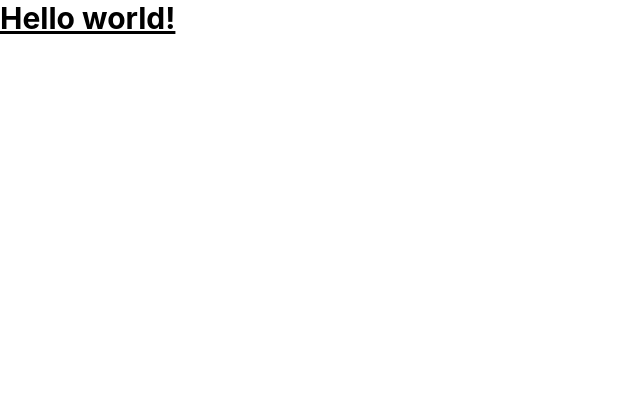
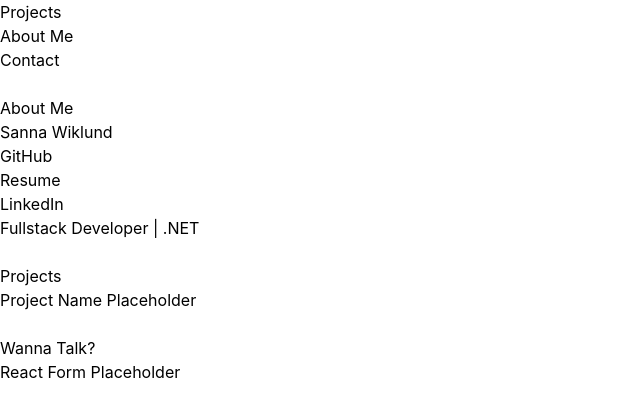
Before and after one commit to sannawiklund/Portfolio, a React (Create React App) app: page / in a window 1280 px wide. Shown: the top 418 px of the page, without its empty margins (0-640 px from the left). Built offline with nearby package versions, Linux system fonts and the light colour scheme.

Commit message:
Added components, CSS-files & CSS-folder

```diff
--- a/src/App.js
+++ b/src/App.js
@@ -1,9 +1,33 @@
 import './App.css';
+import Hero from './Components/Hero';
+import AboutMe from './Components/AboutMe';
+import Projects from './Components/Projects';
+import Contact from './Components/Contact';
+
 
 export default function App() {
   return (
-    <h1 className="text-3xl font-bold underline">
-      Hello world!
-    </h1>
+
+    <div className = "portfolioContainer">
+
+        <Hero></Hero>
+
+          <br></br>
+
+        <AboutMe></AboutMe>
+
+          <br></br>
+
+        <Projects></Projects>
+
+          <br></br>
+
+        <Contact></Contact>
+
+          <br></br>
+
+
+      </div>
+
   )
 }
--- /dev/null
+++ b/src/ComponentStyling/Hero.css
@@ -0,0 +1 @@
+/* Hero Styling */
--- /dev/null
+++ b/src/Components/AboutMe.js
@@ -0,0 +1,41 @@
+import { Component } from 'react';
+import '../ComponentStyling/AboutMe.css';
+
+class AboutMe extends Component {
+    render() {
+        return (
+
+            <div className="aboutMeContainer">
+
+                <h1>
+                    About Me
+                </h1>
+
+                <h1>
+                    Sanna Wiklund
+                </h1>
+
+
+                <h1>
+                    GitHub
+                </h1>
+
+
+                <h1>
+                    Resume
+                </h1>
+
+                <h1>
+                    LinkedIn
+                </h1>
+
+                <h1>
+                    Fullstack Developer | .NET
+                </h1>
+
+            </div>
+        );
+    }
+}
+
+export default AboutMe;
--- /dev/null
+++ b/src/Components/Contact.js
@@ -0,0 +1,24 @@
+import { Component } from 'react';
+import '../ComponentStyling/Contact.css';
+
+
+class Contact extends Component {
+    render() {
+        return (
+
+            <div className="contactContainer">
+
+                <h1>
+                    Wanna Talk?
+                </h1>
+
+                <h1>
+                    React Form Placeholder
+                </h1>
+
+            </div>
+        );
+    }
+}
+
+export default Contact;
--- /dev/null
+++ b/src/Components/Hero.js
@@ -0,0 +1,28 @@
+import { Component } from 'react';
+import '../ComponentStyling/Hero.css';
+
+
+class Hero extends Component {
+    render() {
+        return (
+            <div className="heroContainer">
+
+                <h1>
+                    Projects
+                </h1>
+
+                <h1>
+                    About Me
+                </h1>
+
+
+                <h1>
+                    Contact
+                </h1>
+
+            </div>
+        );
+    }
+}
+
+export default Hero;
--- /dev/null
+++ b/src/Components/Projects.js
@@ -0,0 +1,24 @@
+import { Component } from 'react';
+import '../ComponentStyling/Projects.css';
+
+
+class Projects extends Component {
+    render() {
+        return (
+
+            <div className="projectsContainer">
+
+                <h1>
+                    Projects
+                </h1>
+
+                <h1>
+                    Project Name Placeholder
+                </h1>
+
+            </div>
+        );
+    }
+}
+
+export default Projects;
```
Also changed, not shown: src/App.css (line endings or trailing spaces), src/ComponentStyling/AboutMe.css (added), src/ComponentStyling/Contact.css (added), src/ComponentStyling/Projects.css (added).
